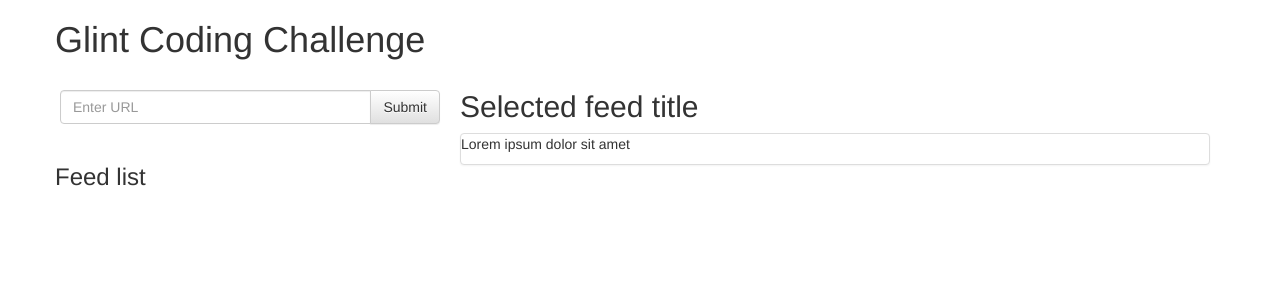
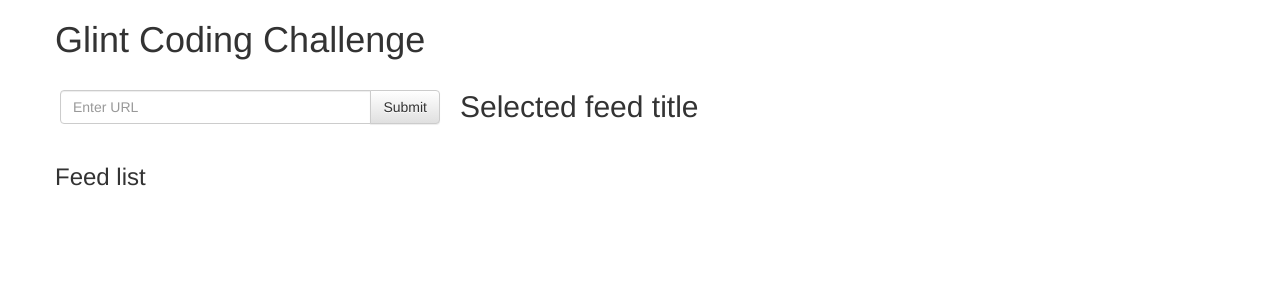
Before and after one commit to sengeezer/tnilg, a React (Create React App) app: page / in a window 1280 px wide. Shown: the top 300 px of the page. Built offline with nearby package versions, Linux system fonts and the light colour scheme.

Commit message:
Posts now rendering

```diff
--- a/src/containers/PostsList.js
+++ b/src/containers/PostsList.js
@@ -5,21 +5,22 @@ import Post from '../components/Post';
 
 class PostsList extends Component {
   renderPost(postData) {
-    const title = postData.data.title;
-    const date = postData.data.created_utc;
-    const content = postData.data.selftext;
+    const allPosts = postData.data.children;
 
-    return (
-      <Post key={title} title={title} date={date} content={content} />
-    );
+    const postsToRender = allPosts.map((aPost) => {
+      const title = aPost.data.title;
+      const date = aPost.data.created_utc;
+      const content = aPost.data.selftext;
+      return <Post key={title} title={title} date={date} content={content} />;
+    });
+
+    return postsToRender;
   }
   render() {
     return (
       <div>
         <h2>Selected feed title</h2>
         {this.props.feed.map(this.renderPost)}
-
-        <Post title="Post #1" date="14/12/17" content="Lorem ipsum dolor sit amet" />
       </div>
     );
   }
@@ -29,5 +30,4 @@ function mapStateToProps({ feed }) {
   return { feed };
 }
 
-// export default PostsList;
 export default connect(mapStateToProps, null)(PostsList);
```
